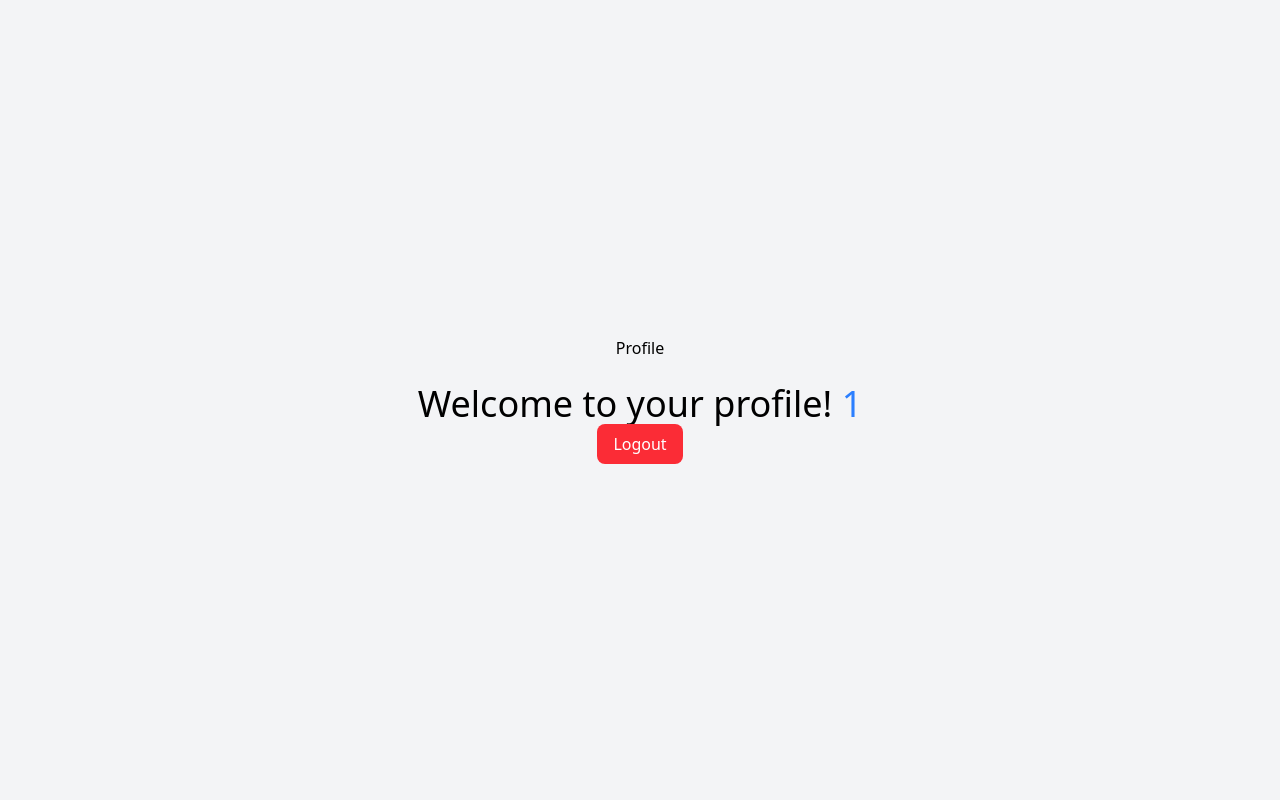
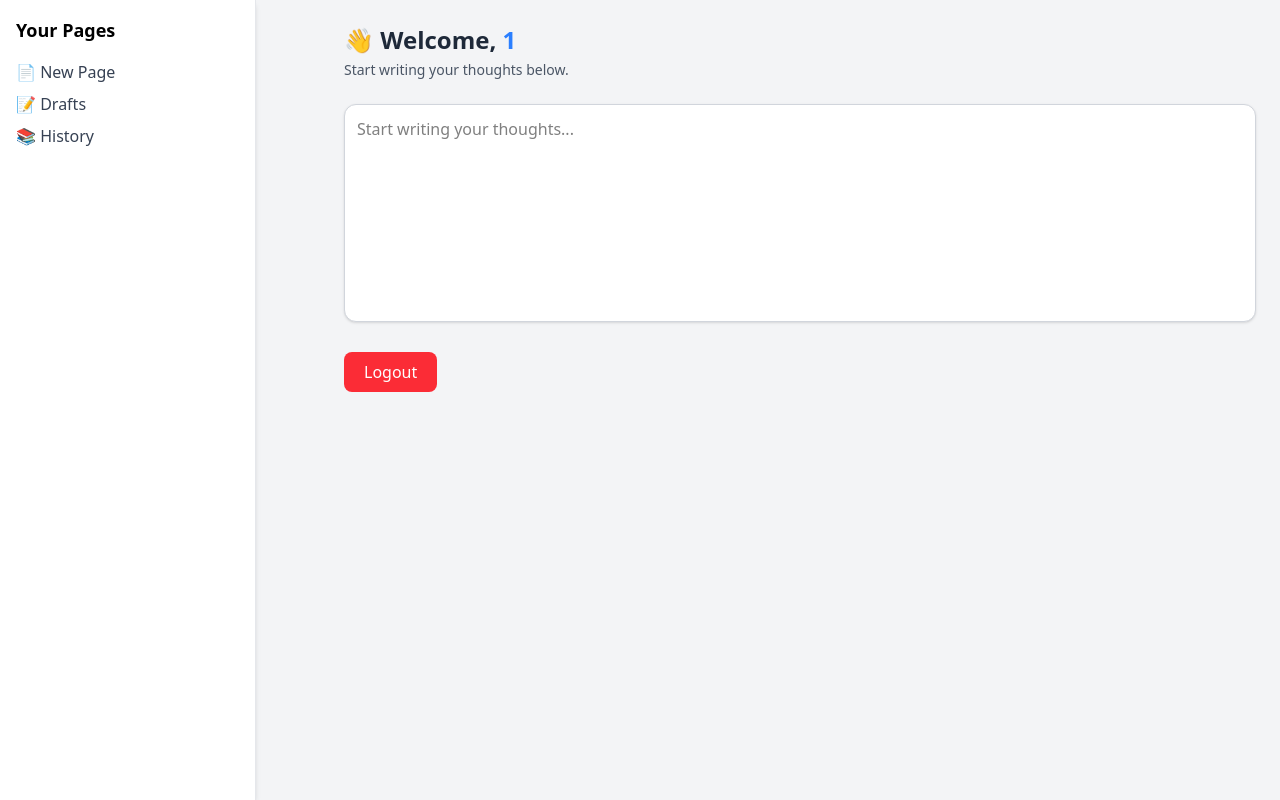
Before and after one commit to alvindevil/NextJs_Auth, a Next.js app: page /profile/1 in a window 1280 px wide. Built offline with nearby package versions, Linux system fonts and the light colour scheme.

Commit message:
profile page fixed

```diff
--- a/src/app/profile/[id]/page.tsx
+++ b/src/app/profile/[id]/page.tsx
@@ -1,46 +1,58 @@
-"use client"
+"use client";
+
 import axios from "axios";
 import { useRouter } from "next/navigation";
 import React, { useState } from "react";
 import toast from "react-hot-toast";
+import SidePanel from "@/components/layout/sidePanel";
+import Textarea from "@/components/ui/Textarea";
 
-export default async function UserProfile({ params }: any) {
+export default function UserProfile({ params }: any) {
+    const userName = params.id;
+    const router = useRouter();
+    const [text, setText] = useState("");
 
-    const userName =  params.id;
-
-    const router = useRouter();
-
-
-
-    const logout = async () =>{
-            try {
-                const response = await axios.get('/api/users/logout');
-                console.log("Logout response: ", response.data);
-                alert(response.data.message || "Logout successful");
-                toast.success(response.data.message || "Logout successful");
-                console.log("redirecting to login page");
-                router.push('/login');
-                console.log("Login page ");
-            } catch (error: any) {
-                console.error("Logout error:", error);
-                alert(error.response.data.message || "Logout failed");
-            }
+    const logout = async () => {
+        try {
+            const response = await axios.get("/api/users/logout");
+            toast.success(response.data.message || "Logout successful");
+            router.push("/login");
+        } catch (error: any) {
+            toast.error(error?.response?.data?.message || "Logout failed");
         }
-
+    };
 
     return (
-        <div className="flex flex-col items-center justify-center min-h-screen bg-gray-100">
-            <h1>Profile</h1> <br/>
-            <p className="text-4xl">
-                Welcome to your profile!
-                <span className="text-blue-500">  {userName} </span>
-            </p>
-            <div>
-                <button onClick={logout} className="bg-red-500 text-white px-4 py-2 rounded-lg hover:bg-red-600 transition duration-200">
+        <div className="flex min-h-screen bg-gray-100">
+            {/* Side Panel */}
+            <div className="hidden md:block w-1/4">
+                <SidePanel />
+            </div>
+
+            {/* Main Content */}
+            <div className="flex-1 p-6">
+                <div className="mb-6">
+                    <h1 className="text-2xl font-bold text-gray-800">
+                        👋 Welcome, <span className="text-blue-500">{userName}</span>
+                    </h1>
+                    <p className="text-sm text-gray-600 mt-1">Start writing your thoughts below.</p>
+                </div>
+
+                {/* Writing Area */}
+                <Textarea
+                    placeholder="Start writing your thoughts..."
+                    value={text}
+                    onChange={(e) => setText(e.target.value)}
+                    rows={8}
+                />
+
+                <button
+                    onClick={logout}
+                    className="mt-6 bg-red-500 text-white px-5 py-2 rounded-lg hover:bg-red-600 transition duration-200"
+                >
                     Logout
                 </button>
             </div>
-
         </div>
     );
 }
--- /dev/null
+++ b/src/components/layout/sidePanel.tsx
@@ -0,0 +1,14 @@
+"use client";
+
+export default function SidePanel() {
+    return (
+        <div className="w-full md:w-64 bg-white shadow-md h-full p-4 border-r border-gray-200">
+            <h2 className="text-lg font-semibold mb-4">Your Pages</h2>
+            <ul className="space-y-2">
+                <li className="text-gray-700 hover:text-blue-600 cursor-pointer">📄 New Page</li>
+                <li className="text-gray-700 hover:text-blue-600 cursor-pointer">📝 Drafts</li>
+                <li className="text-gray-700 hover:text-blue-600 cursor-pointer">📚 History</li>
+            </ul>
+        </div>
+    );
+}
--- a/src/components/ui/Textarea.tsx
+++ b/src/components/ui/Textarea.tsx
@@ -1,26 +1,40 @@
-'use client';
-import React from 'react';
+"use client";
 
-type Props = {
+import React from "react";
+
+interface TextareaProps {
   placeholder?: string;
-  value?: string;
-  onChange?: (e: React.ChangeEvent<HTMLTextAreaElement>) => void;
+  value: string;
+  onChange: (e: React.ChangeEvent<HTMLTextAreaElement>) => void;
   className?: string;
-};
+  rows?: number;
+  disabled?: boolean;
+}
 
-export const Textarea = ({
-  placeholder,
+const Textarea: React.FC<TextareaProps> = ({
+  placeholder = "Write something...",
   value,
   onChange,
-  className = ''
-}: Props) => {
+  className = "",
+  rows = 6,
+  disabled = false,
+}) => {
   return (
     <textarea
       placeholder={placeholder}
       value={value}
       onChange={onChange}
-      rows={6}
-      className={`w-full px-4 py-2 border border-gray-300 rounded-md resize-none focus:outline-none focus:ring-2 focus:ring-blue-500 ${className}`}
+      rows={rows}
+      disabled={disabled}
+      className={`
+        w-full p-3 rounded-xl bg-white border border-gray-300
+        shadow-sm focus:outline-none focus:ring-2 focus:ring-blue-500
+        focus:border-blue-500 transition-all duration-200 resize-none
+        ${disabled ? "opacity-60 cursor-not-allowed" : ""}
+        ${className}
+      `}
     />
   );
 };
+
+export default Textarea;
```
